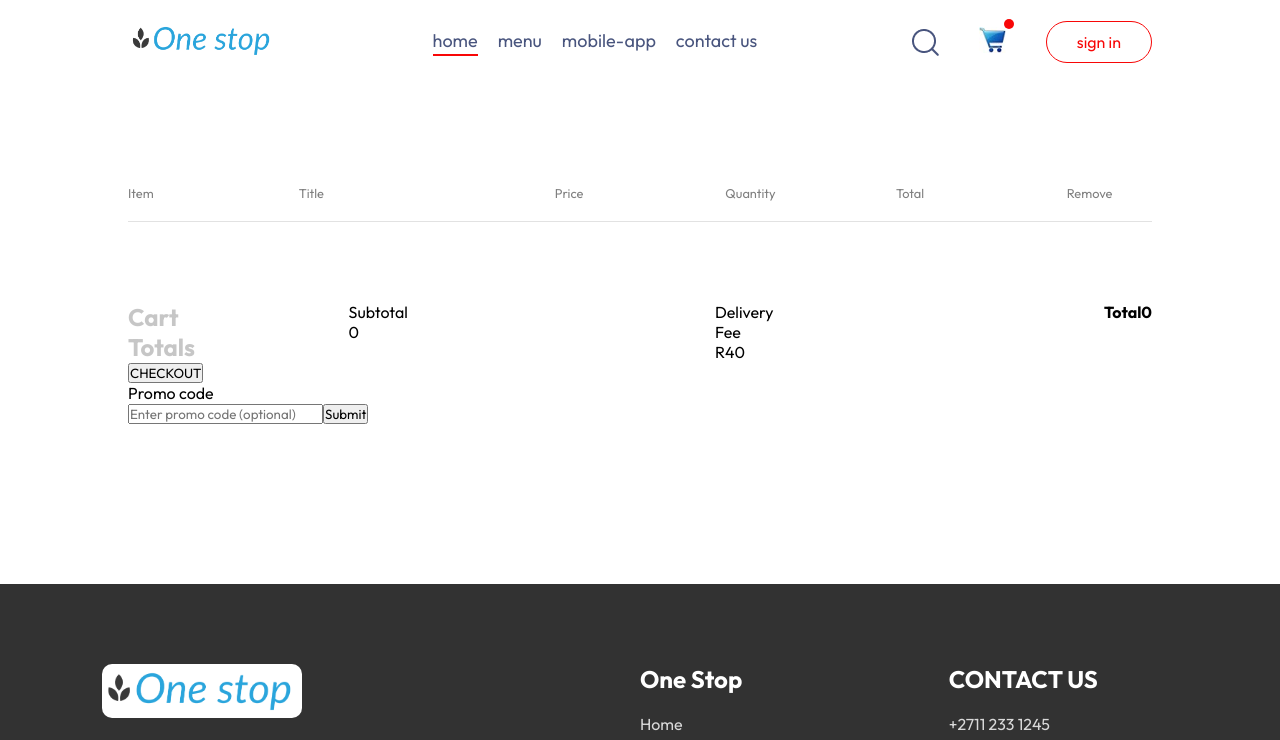
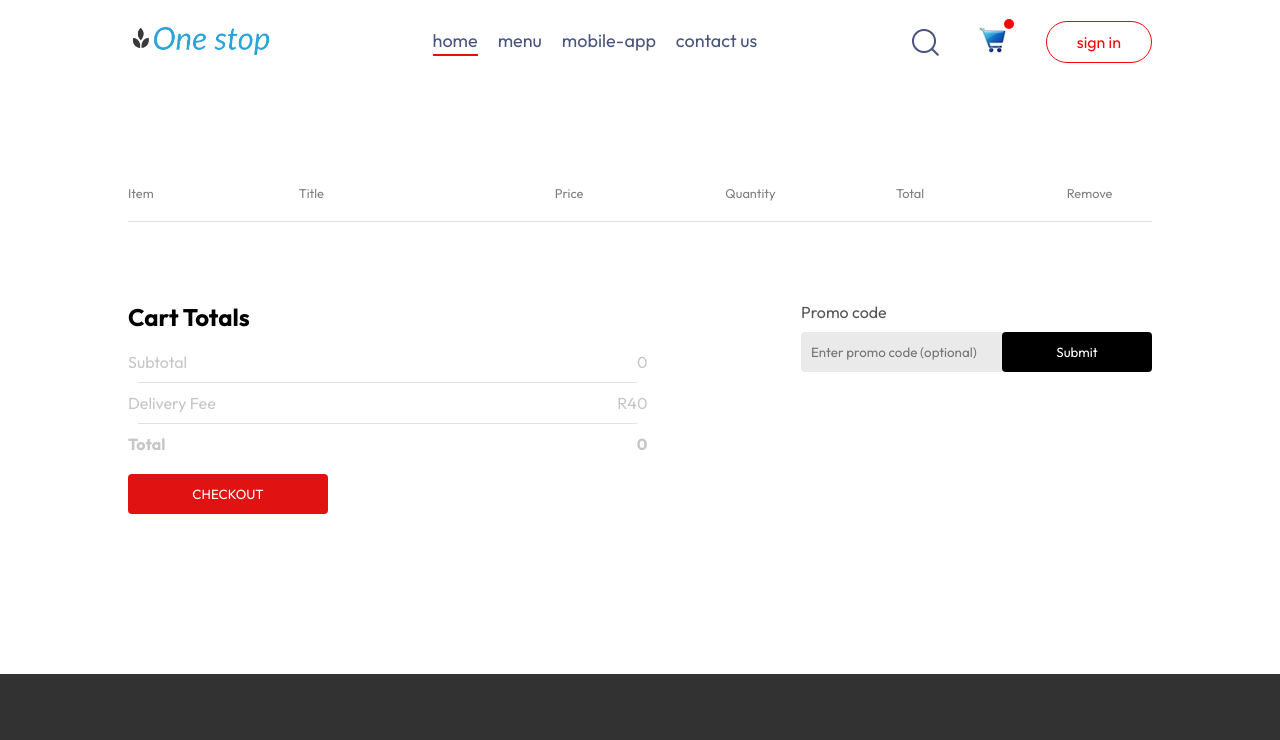
Before and after one commit to mphojames9/resume-builder-react, a React (Vite) app: page /shopping-cart/cart in a window 1280 px wide. Shown: the top 740 px of the page. Built offline with nearby package versions, Linux system fonts and the light colour scheme.

Commit message:
update cart.css

```diff
--- a/src/pages/Cart/Cart.css
+++ b/src/pages/Cart/Cart.css
@@ -40,6 +40,78 @@
 .cart-total{
     flex: 1;
     display: flex;
+    flex-direction: column;
+    gap: 20px;
+}
+
+.cart-total-details{
+    display: flex;
     justify-content: space-between;
     color: #5555;
 }
+
+.cart-total hr{
+    margin: 10px;
+}
+
+.cart-total button{
+    border: none;
+    color: white;
+    background-color: rgb(224, 18, 18);
+    width: max(15vw,200px);
+    padding: 12px 0px;
+    border-radius: 4px;
+    cursor: pointer;
+    transition: ease-in-out 300ms;
+}
+
+.cart-total button:hover{
+    transform: scale(1.025);
+}
+
+.cart-total button:active{
+    transform: scale(0.985);
+}
+
+.car-promocode{
+    flex: 1;
+}
+
+.cart-promocode p{
+    color: #555;
+}
+
+.cart-promocode-input{
+    margin-top: 10px;
+    display: flex;
+    justify-content: space-between;
+    align-items: center;
+    background-color: #eaeaea;
+    border-radius: 4px;
+}
+
+.cart-promocode-input input{
+    background: transparent;
+    border: none;
+    outline: none;
+    padding-left: 10px;
+}
+
+.cart-promocode-input button{
+    width: max(10vw,150px);
+    padding: 12px 5px;
+    background-color: black;
+    border: none;
+    color: white;
+    border-radius: 4px;
+    cursor: pointer;
+    transition: ease-in-out 300ms;
+}
+
+.cart-promocode-input button:hover {
+    transform: scale(1.025);
+}
+
+.cart-promocode-input button:active {
+    transform: scale(0.985);
+}
--- a/src/pages/Cart/Cart.jsx
+++ b/src/pages/Cart/Cart.jsx
@@ -7,6 +7,7 @@ const Cart = () => {
   const { cartItems, food_list, removeFromCart } = useContext(StoreContext)
 
   return (
+
     <div className='cart'>
       <div className="cart-iteams">
         <div className="cart-items-title">
@@ -40,7 +41,8 @@ const Cart = () => {
       <div className="cart-bottom">
         <div className="cart-total">
           <h2>Cart Totals</h2>
-        </div>
+        <div>
+
         <div className="cart-total-details">
           <p>Subtotal</p>
           <p>{0}</p>
@@ -57,6 +59,7 @@ const Cart = () => {
         </div>
       </div>
       <button>CHECKOUT</button>
+      </div>
       <div className="cart-promocode">
         <div>
           <p>Promo code</p>
@@ -64,9 +67,11 @@ const Cart = () => {
             <input type="text" placeholder='Enter promo code (optional)' />
             <button>Submit</button>
           </div>
+          </div>
+          </div>
         </div>
       </div>
-    </div>
+
 
 
   );
```
